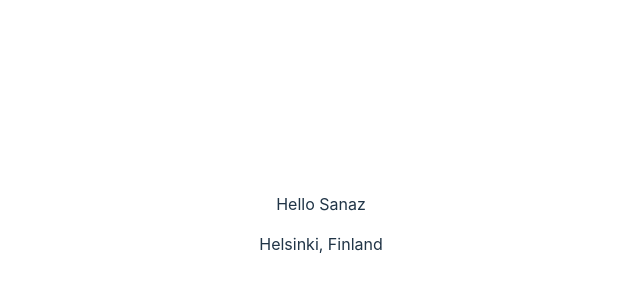
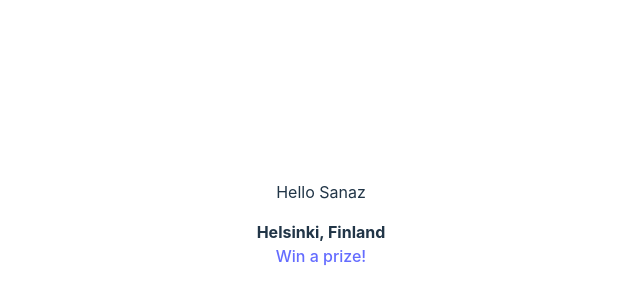
Before and after one commit to SanazBHMN/vue-3, a Vue app: page / in a window 1280 px wide. Shown: the part 184-484 px from the top of the page, without its empty margins (319-959 px from the left). Built offline with nearby package versions, Linux system fonts and the light colour scheme.

Commit message:
Bind HTML

```diff
--- a/src/App.vue
+++ b/src/App.vue
@@ -5,7 +5,8 @@ export default {
     return {
       greet: "Hello",
       name: "Sanaz",
-      location: "Helsinki, Finland",
+      location: "<b>Helsinki, Finland</b>",
+      hack: `<a href='#' onclick='alert("You have been hacked!")'>Win a prize!</a>`,
     };
   },
 };
@@ -13,7 +14,8 @@ export default {
 
 <template>
   <p>{{ greet }} {{ name }}</p>
-  <div v-text="location"></div>
+  <div v-html="location"></div>
+  <div v-html="hack"></div>
 </template>
 
 <style scoped>
```
